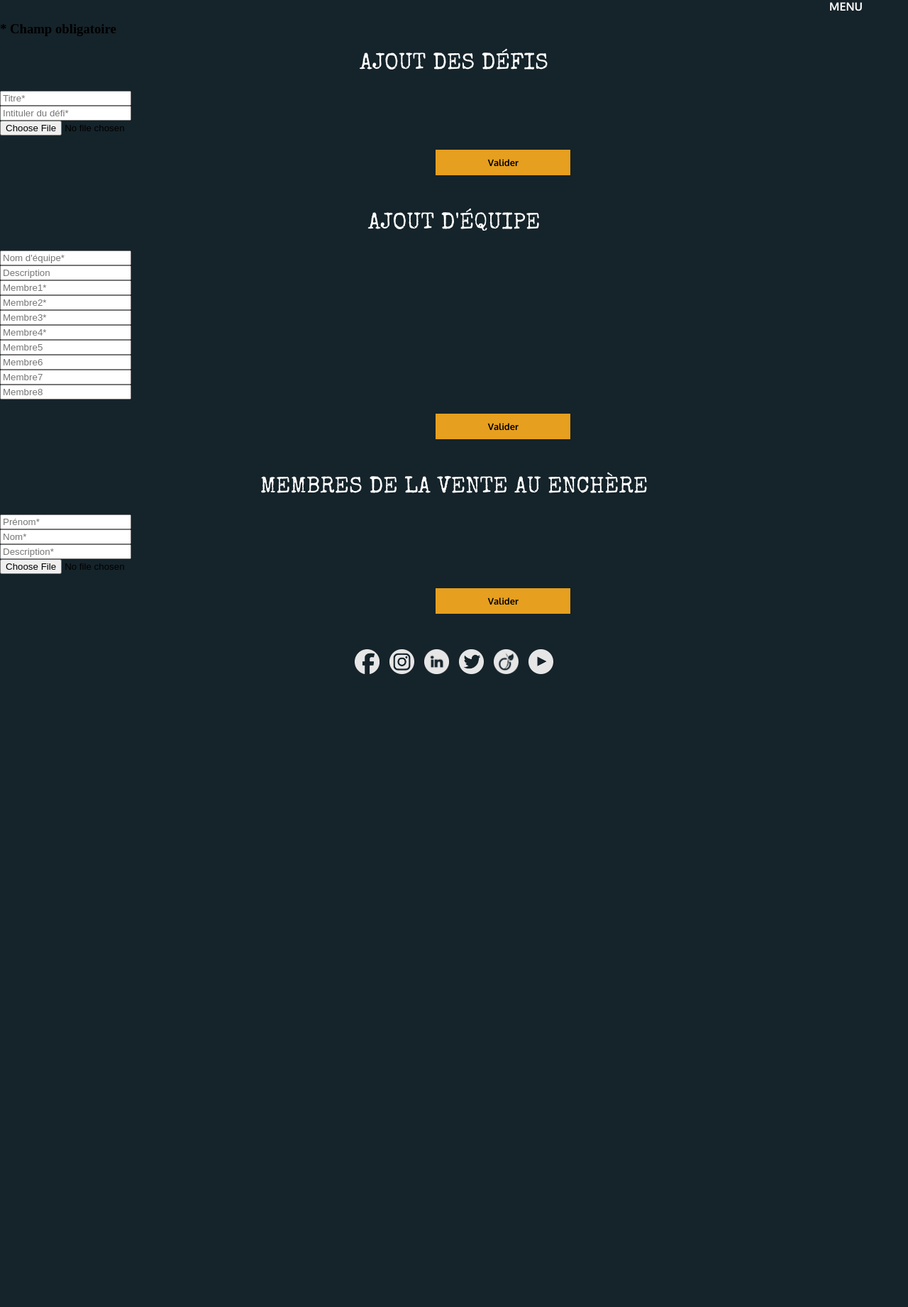
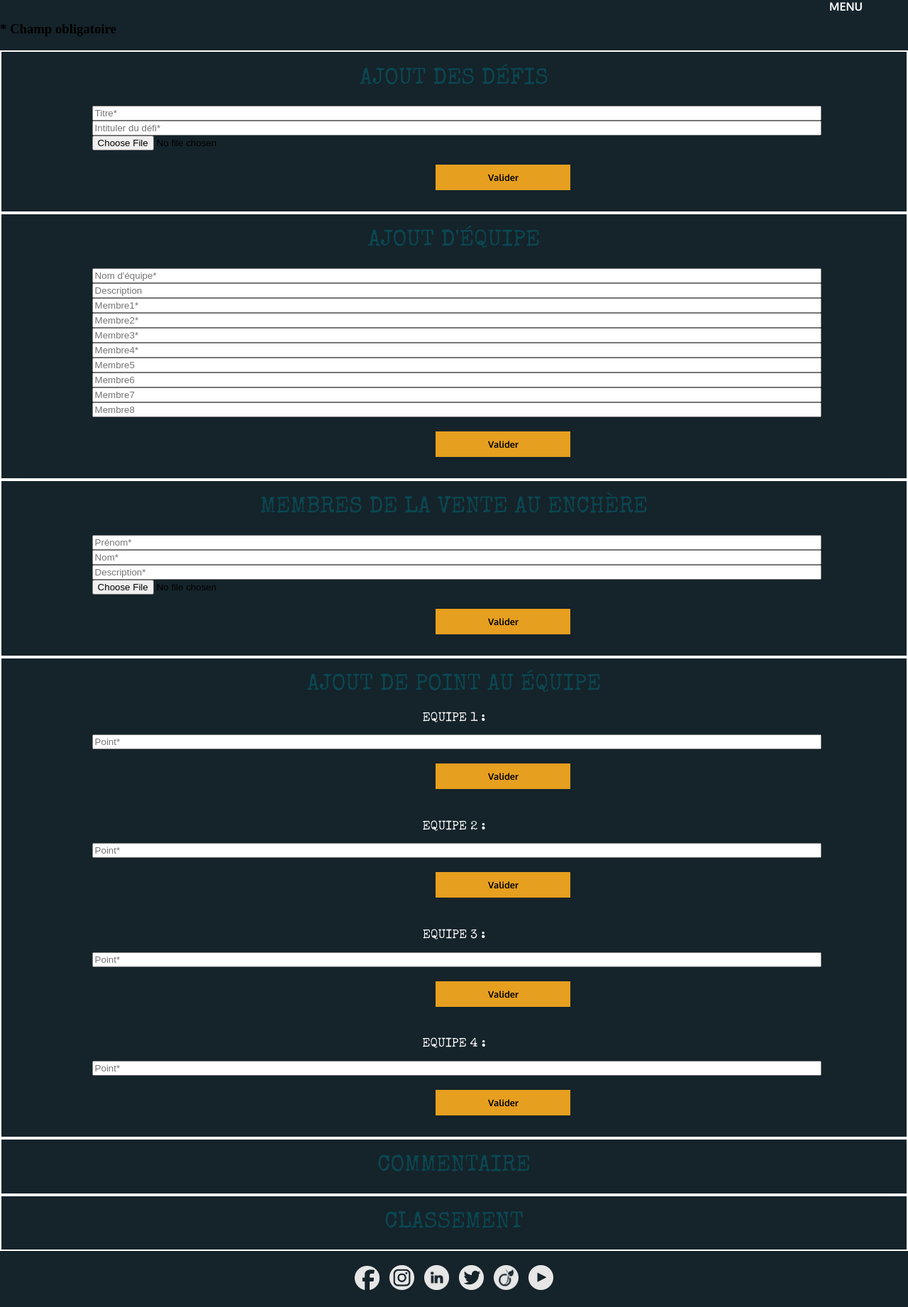
Before and after one commit to les50heures/les50heures, a PHP site: template templates/admin.html.twig in a window 1280 px wide. Shown: the part 89-1931 px from the top of the page at 71% size. Before the commit the page ends 1039 px from the top, so only its background shows below. Run offline with PHP 8.4, Linux system fonts and the light colour scheme; the template is opened without the code that fills it, so the values that code supplies are empty; some libraries are stand-ins or nearby versions.

Commit message:
page admin
modif

```diff
--- a/css/responsive.css
+++ b/css/responsive.css
@@ -1256,7 +1256,7 @@ Responsive  - format ecran
     }
 
     /* modal */
-    .modal .affichage_photo {
+    .modal img.affichage_photo {
         width: 30%;
         margin-left: 6%;
         background-color: white;
@@ -1701,14 +1701,11 @@ Responsive  - format +ecran
         width: 220px;
         height: 185px;
         background-color: white;
-        padding-bottom: 50px;
-        padding-top: 16px;
-        padding-left: 16px;
-        padding-right: 16px;
+        padding: 16px 16px 50px;
     }
 
     /* modal */
-    .modal .affichage_photo {
+    .modal img.affichage_photo {
         width: 30%;
         margin-left: 6%;
         background-color: white;
--- a/css/style.css
+++ b/css/style.css
@@ -1282,7 +1282,9 @@ svg {
 
 /* -------------------- AFFICHAGE PHOTO ---------------------  */
 .modal .affichage_photo {
-    width: 80%;
+    padding: 30px 25px 60px;
+    width: 65%;
+    background-color: white;
     margin-left: 10%;
     margin-right: 10%;
     margin-top: 70px;
@@ -1502,3 +1504,19 @@ svg {
 #davidm { display: none; }
 #xaviers { display: none; }
 #pascalc { display: none; }
+
+
+/* ----- Admin ------*/
+.admin {
+    border: solid 2px white;
+}
+
+.admin input {
+    width: 80%;
+    margin-left: 10%;
+    margin-right: 10%;
+}
+
+.admin h1 {
+    color: #0b4751;
+}
--- a/param/routes.ini
+++ b/param/routes.ini
@@ -79,3 +79,9 @@ template = "galerie.html.twig"
 [defis]
 page = ""
 template = "defis.html.twig"
+
+; ----------------  Admin
+
+[admin]
+page = ""
+template = "admin.html.twig"
--- a/templates/admin.html.twig
+++ b/templates/admin.html.twig
@@ -4,7 +4,7 @@
 
     <h3>* Champ obligatoire</h3>
 
-    <div>
+    <div class="admin">
         <h1>Ajout des défis</h1>
         <form method="post"  action="" enctype="multipart/form-data">
             <input type="text" name="titre" placeholder="Titre*" required><br>
@@ -14,7 +14,7 @@
         </form>
     </div>
 
-    <div>
+    <div class="admin">
         <h1>Ajout d'équipe</h1>
         <form method="post"  action="" enctype="multipart/form-data">
             <input type="text" name="nom" placeholder="Nom d'équipe*" required><br>
@@ -31,7 +31,7 @@
         </form>
     </div>
 
-    <div>
+    <div class="admin">
         <h1>Membres de la vente au enchère</h1>
         <form method="post"  action="" enctype="multipart/form-data">
             <input type="text" name="prenom" placeholder="Prénom*" required><br>
@@ -42,12 +42,46 @@
         </form>
     </div>
 
+    <div class="admin">
+        <h1>Ajout de point au équipe</h1>
+        <h2>Equipe 1 : </h2>
+        <form method="post"  action="" enctype="multipart/form-data">
+            <input type="number" name="point" placeholder="Point*" required><br>
+            <button type="submit" name="valider" data-style="shrink" class="progress-button" data-horizontal>Valider</button>
+        </form>
 
+        <h2>Equipe 2 : </h2>
+        <form method="post"  action="" enctype="multipart/form-data">
+            <input type="number" name="point" placeholder="Point*" required><br>
+            <button type="submit" name="valider" data-style="shrink" class="progress-button" data-horizontal>Valider</button>
+        </form>
 
+        <h2>Equipe 3 : </h2>
+        <form method="post"  action="" enctype="multipart/form-data">
+            <input type="number" name="point" placeholder="Point*" required><br>
+            <button type="submit" name="valider" data-style="shrink" class="progress-button" data-horizontal>Valider</button>
+        </form>
 
+        <h2>Equipe 4 : </h2>
+        <form method="post"  action="" enctype="multipart/form-data">
+            <input type="number" name="point" placeholder="Point*" required><br>
+            <button type="submit" name="valider" data-style="shrink" class="progress-button" data-horizontal>Valider</button>
+        </form>
+    </div>
 
+    <div class="admin">
+        <h1>Commentaire</h1>
+        <form method="post"  action="" enctype="multipart/form-data">
 
+        </form>
+    </div>
 
+    <div class="admin">
+        <h1>Classement</h1>
+        <form method="post"  action="" enctype="multipart/form-data">
+
+        </form>
+    </div>
 
 {% endblock %}
 
```
